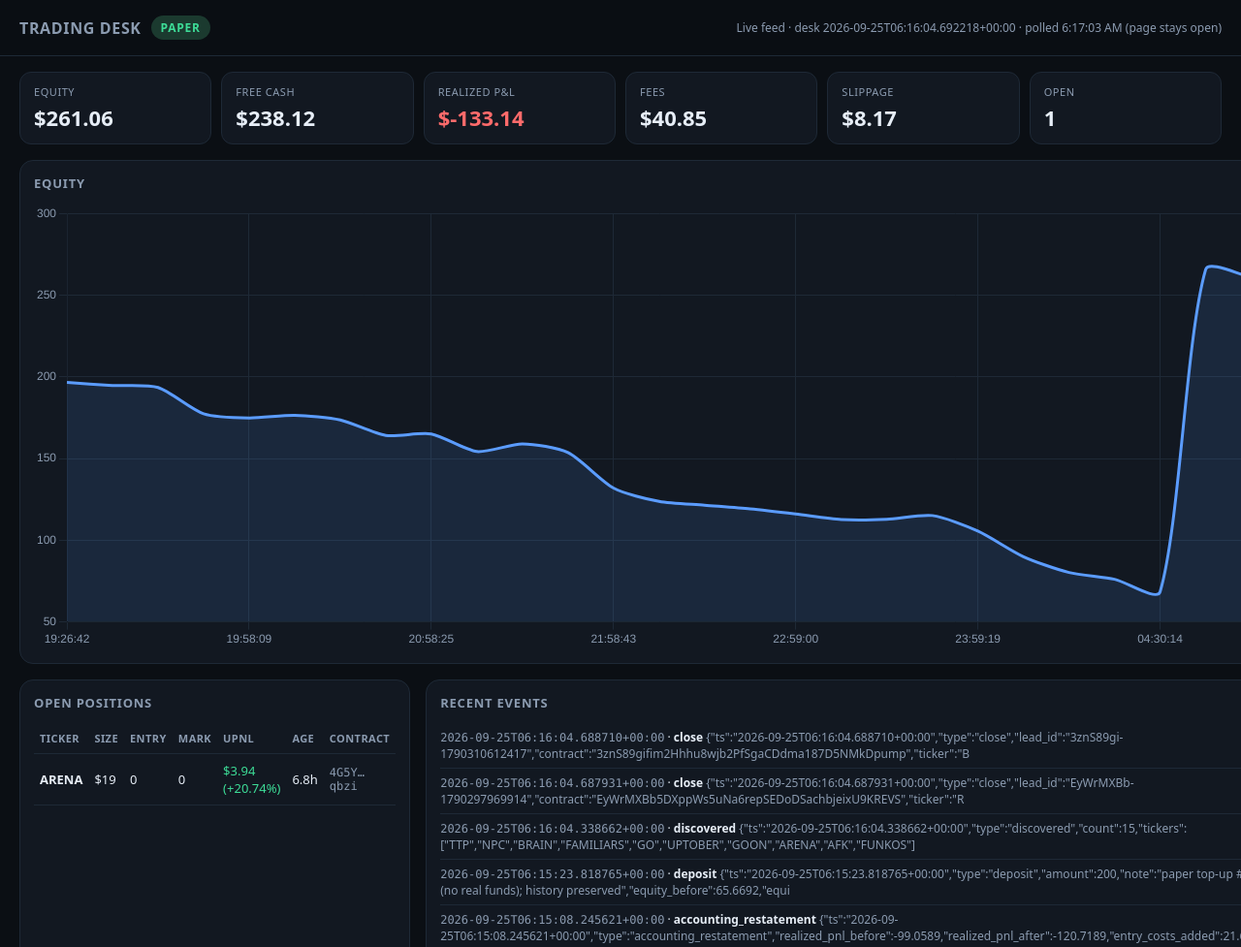
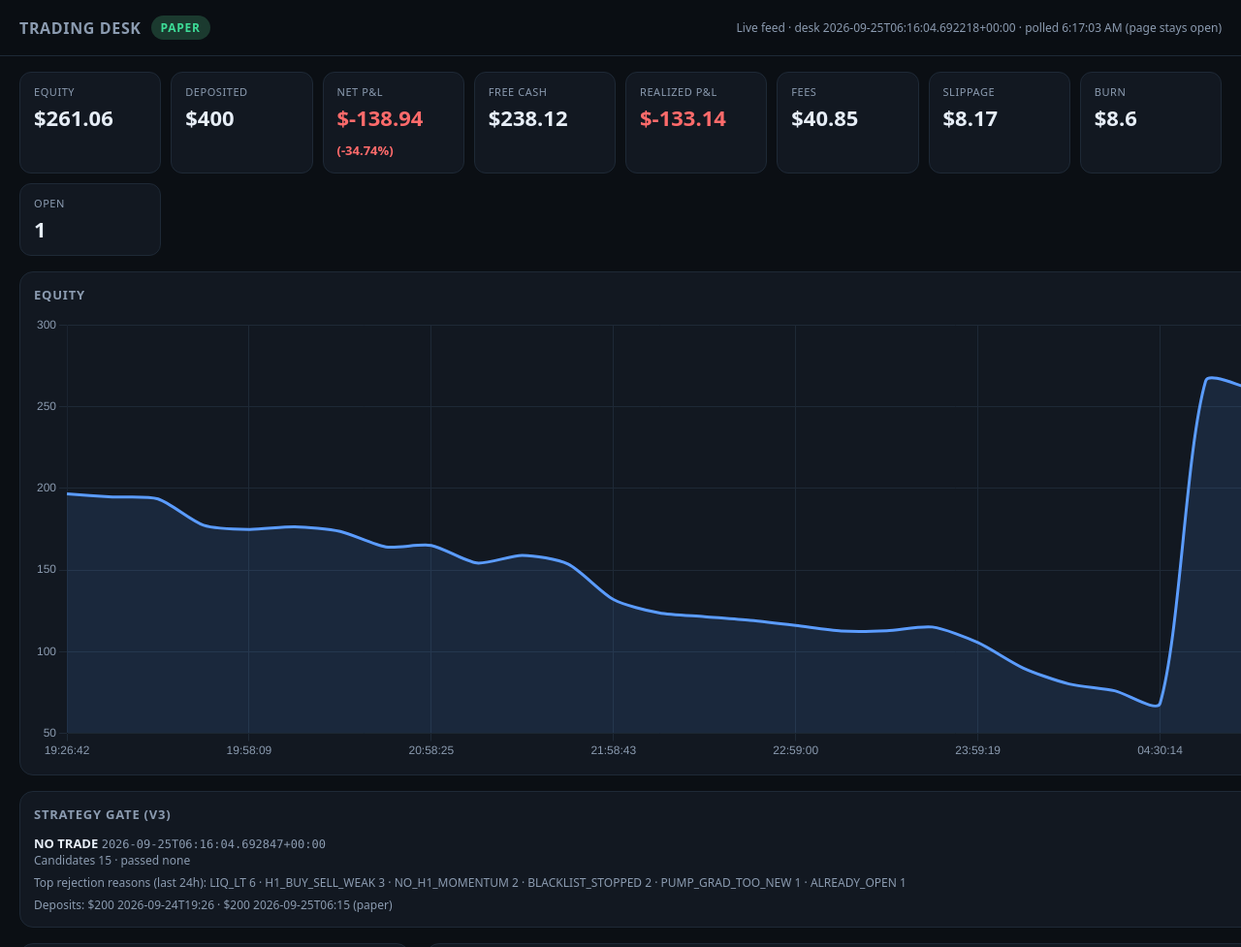
Before and after one commit to aatmaan1/desk-board, a website: page index.html in a window 1280 px wide. Shown: the top 977 px of the page at 97% size. Drawn offline with nearby package versions, Linux system fonts and the light colour scheme.

Commit message:
board: add Deposited / Net P&L / Burn KPIs and v3 strategy-gate panel

```diff
--- a/index.html
+++ b/index.html
@@ -47,6 +47,7 @@ tr.flash, #events .flash{animation:flashrow 1.6s ease-out}
 <section class="kpis" id="kpis"></section>
 <main>
   <div class="card"><h2>Equity</h2><canvas id="equityChart" height="110"></canvas></div>
+  <div class="card"><h2>Strategy gate (v3)</h2><div id="gate" style="font-size:13px"></div></div>
   <div class="grid2">
     <div class="card"><h2>Open positions</h2>
       <div style="overflow:auto;"><table id="opens"><thead><tr>
@@ -80,11 +81,25 @@ async function refresh(){
   const polled = new Date().toLocaleTimeString();
   document.getElementById('updated').textContent = 'Live feed · desk ' + (d.last_updated || '—') + ' · polled ' + polled + ' (page stays open)';
   const pnlClass = (d.realized_pnl||0) >= 0 ? 'pos' : 'neg';
+  const dep = d.total_deposited != null ? d.total_deposited : 200;
+  const net = d.net_pnl != null ? d.net_pnl : (d.equity - dep);
+  const netClass = net >= 0 ? 'pos' : 'neg';
   document.getElementById('kpis').innerHTML = [
-    ['Equity', money(d.equity)],['Free cash', money(d.free_cash)],
+    ['Equity', money(d.equity)],['Deposited', money(dep)],
+    ['Net P&L', money(net) + ' <span style="font-size:13px">(' + pct(d.net_pnl_pct != null ? d.net_pnl_pct : net/dep*100) + ')</span>', netClass],
+    ['Free cash', money(d.free_cash)],
     ['Realized P&L', money(d.realized_pnl), pnlClass],['Fees', money(d.fees_paid)],
-    ['Slippage', money(d.slippage_paid)],['Open', d.open_count],
+    ['Slippage', money(d.slippage_paid)],['Burn', money(d.burn_paid)],['Open', d.open_count],
   ].map(([l,v,c]) => `<div class="kpi"><div class="l">${l}</div><div class="v ${c||''}">${v}</div></div>`).join('');
+  const lc = d.last_cycle;
+  document.getElementById('gate').innerHTML = lc ? (
+    `<div><b>${lc.opened ? 'OPENED ' + lc.opened : 'NO TRADE'}</b> <span class="mono">${lc.ts||''}</span></div>` +
+    (lc.desk_block ? `<div class="meta">Desk gate: ${lc.desk_block}</div>` : '') +
+    `<div class="meta">Candidates ${lc.discovered ?? '—'} · passed ${(lc.passed||[]).join(', ') || 'none'}</div>` +
+    `<div class="meta" style="margin-top:6px">Top rejection reasons (last 24h): ` +
+    Object.entries(d.rejection_counts_24h||{}).map(([k,v]) => `${k} ${v}`).join(' · ') + `</div>` +
+    ((d.deposits||[]).length ? `<div class="meta" style="margin-top:6px">Deposits: ` + d.deposits.map(x => money(x.amount) + ' ' + (x.ts||'').slice(0,16)).join(' · ') + ' (paper)</div>' : '')
+  ) : '<div class="meta">Waiting for first v3 cycle…</div>';
   const series = d.equity_series || [];
   const labels = series.map(x => (x.ts||'').slice(11,19) || '');
   const values = series.map(x => x.equity);
```
